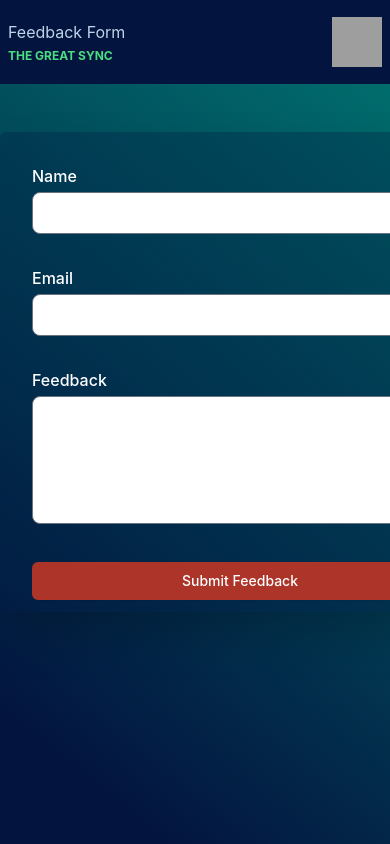
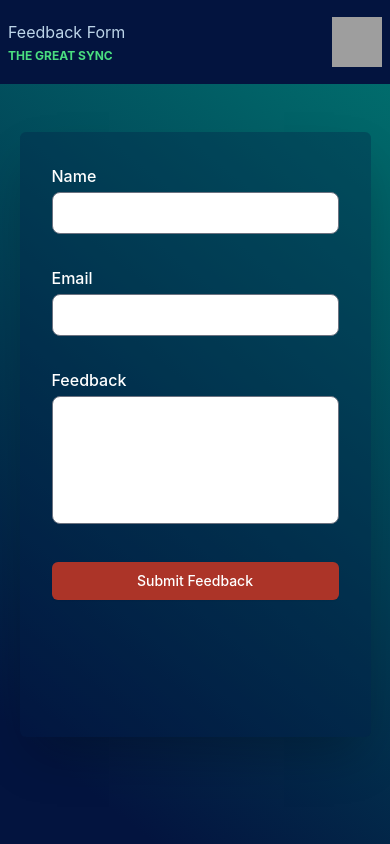
Before and after one commit to dev-kylo/thegreatsync, a Next.js app in the folder frontend/: page /user/feedback in a window 390 px wide. Built offline with nearby package versions, Linux system fonts and the light colour scheme; no server answers; grey boxes are pictures that could not be loaded; a web font is replaced by a local one.

Commit message:
responsive

```diff
--- a/frontend/pages/user/feedback.tsx
+++ b/frontend/pages/user/feedback.tsx
@@ -23,7 +23,7 @@ export default function Feedback() {
                 current={{ pageId: 0, subchapterId: 0, chapterId: 0 }}
                 pageType="listing"
             />
-            <section className="max-w-[40rem] w-[30rem] p-8 mx-auto my-12 max-h-[30rem] bg-[#031b4352] shadow-2xl rounded-md">
+            <section className="w-[90%] max-h-[auto] max-w-[40rem] md:w-[30rem] p-8 mx-auto my-12 md:max-h-[30rem] bg-[#031b4352] shadow-2xl rounded-md">
                 <form className="max-w-lg w-full mx-auto ">
                     <div className="mb-8">
                         <label htmlFor="name" className="block font-medium text-white">
```
